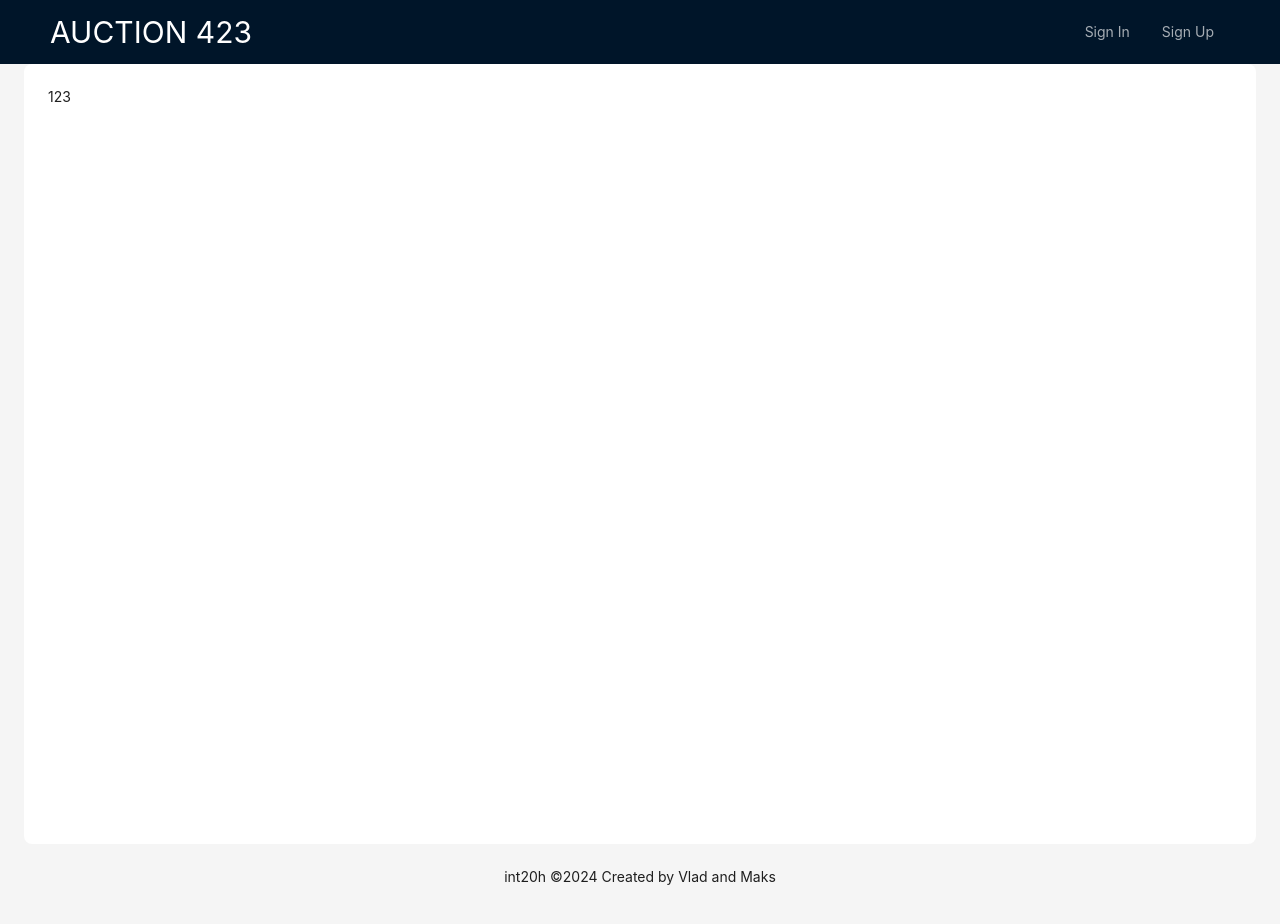
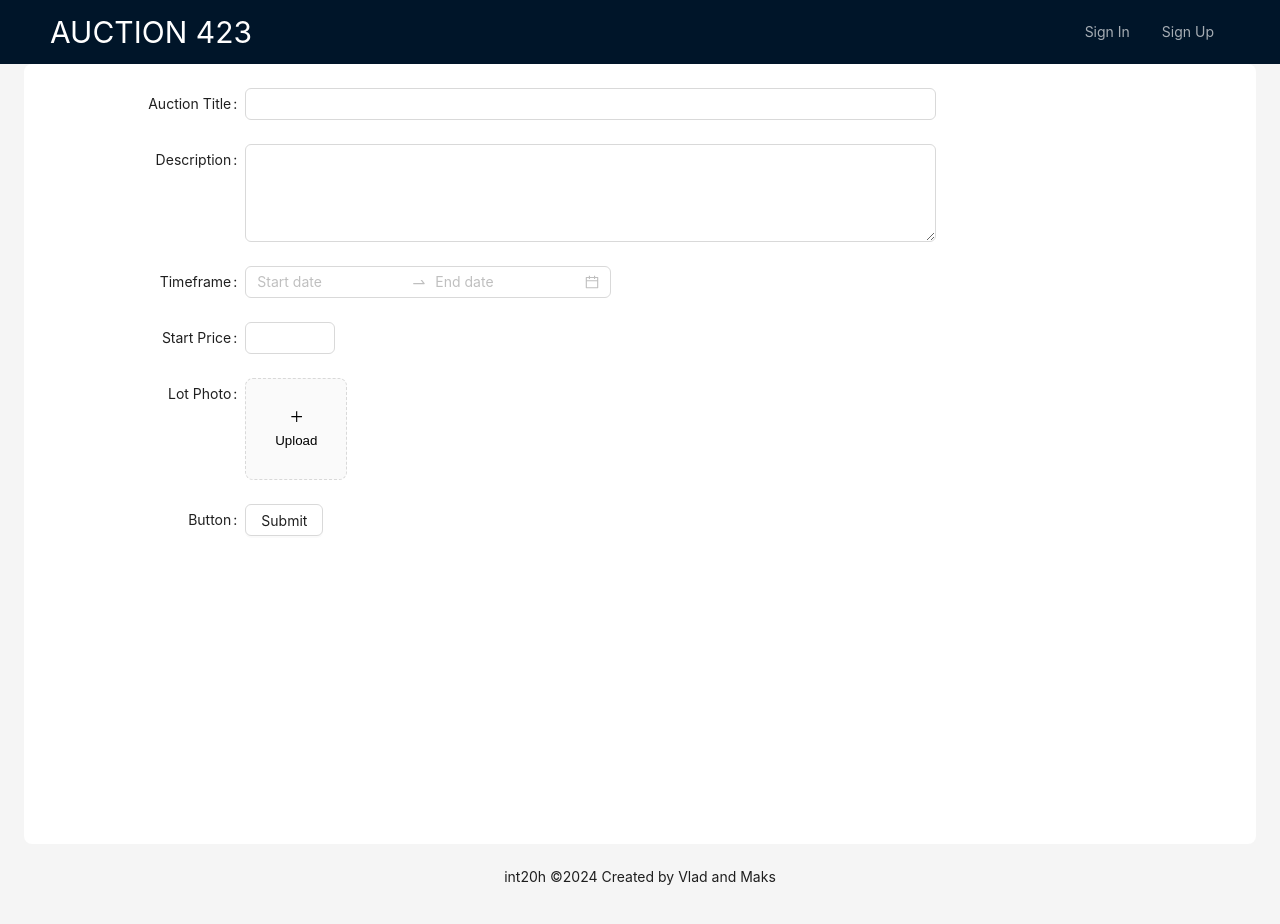
Before and after one commit to EulerCompany/auctionINT20H, a React (Create React App) app in the folder frontend/: page /create in a window 1280 px wide. Shown: the top 924 px of the page. Built offline with nearby package versions, Linux system fonts and the light colour scheme.

Commit message:
Add auction create page initial implementation

```diff
--- a/frontend/src/pages/CreateAuctionPage.jsx
+++ b/frontend/src/pages/CreateAuctionPage.jsx
@@ -1,14 +1,123 @@
 
-import React, { useEffect } from 'react'
 import { LockOutlined, UserOutlined } from '@ant-design/icons'
-import { Button, Form, notification, Input } from 'antd'
 import { NavLink, useNavigate } from 'react-router-dom'
 import { useDispatch, useSelector } from 'react-redux'
-import { isAuth, loginUser } from '../redux/features/auth/authSlice'
+import { isAuth } from '../redux/features/auth/authSlice'
+import { createAuction } from '../redux/features/auction/auctionSlice'
 import { HeaderComponent } from '../components/HeaderComponent.jsx'
 
-export function CreateAuctionPage() {
-    return (
-        <div>123</div>
-    )
-}
+import type { GetProp, UploadFile, UploadProps } from 'antd';
+
+
+import React, { useState } from 'react';
+import { PlusOutlined } from '@ant-design/icons';
+import {
+  Button,
+  DatePicker,
+  Form,
+  Input,
+  InputNumber,
+  Upload,
+} from 'antd';
+
+const { RangePicker } = DatePicker;
+const { TextArea } = Input;
+
+
+export const CreateAuctionPage: React.FC = () => {
+
+
+  const dispatch = useDispatch()
+
+const [form] = Form.useForm();
+  const [fileList, setFileList] = useState([]);
+    function callMe(values) {
+        console.log("I was called")
+        console.log(fileList);
+        fileList.forEach((file) => {
+            const reader = new FileReader();
+            reader.onload = e => {
+                console.log(e.target.result);
+            }
+            reader.readAsText(file);
+        })
+    }
+
+const [uploading, setUploading] = useState(false);
+    const props: UploadProps = {
+        onRemove: (file) => {
+            const index = fileList.indexOf(file);
+            const newFileList = fileList.slice();
+            newFileList.splice(index, 1);
+            setFileList(newFileList);
+        },
+        beforeUpload: (file) => {
+            setFileList([...fileList, file]);
+
+            return false;
+        },
+        fileList,
+        maxCount: 3,
+        listType:"picture-card",
+    };
+    const onFinish = (values) => {
+        console.log(fileList);
+        try {
+            dispatch(createAuction(values))
+        } catch (error) {
+            console.log(error)
+        }
+        console.log('Received values of form: ', values);
+        form.resetFields()
+    };
+  return (
+    <>
+        <Form
+            form={form}
+            onFinish={onFinish}
+            labelCol={{ span: 4 }}
+            wrapperCol={{ span: 14 }}
+            layout="horizontal"
+        >
+        <Form.Item
+            name="title"
+            label="Auction Title">
+            <Input/>
+        </Form.Item>
+        <Form.Item
+            name="description"
+            label="Description"
+        >
+            <TextArea rows={4}/>
+        </Form.Item>
+        <Form.Item
+            name="timeframe"
+            label="Timeframe">
+            <RangePicker />
+        </Form.Item>
+        <Form.Item
+            name="startPrice"
+            label="Start Price">
+          <InputNumber />
+        </Form.Item>
+        <Form.Item
+            label="Lot Photo"
+            name="files"
+            initialValue={fileList}
+        >
+            <Upload
+                {...props}
+            >
+                <button style={{ border: 0, background: 'none' }} type="button">
+                <PlusOutlined />
+                <div style={{ marginTop: 8 }}>Upload</div>
+                </button>
+            </Upload>
+        </Form.Item>
+        <Form.Item label="Button">
+            <Button htmlType="submit">Submit</Button>
+        </Form.Item>
+      </Form>
+    </>
+  );
+};
--- /dev/null
+++ b/frontend/src/redux/features/auction/auctionSlice.js
@@ -0,0 +1,64 @@
+
+import { createSlice, createAsyncThunk } from '@reduxjs/toolkit'
+import axios from '../../../utils/axios'
+
+const initialState = {
+    user: null,
+    token: null,
+    isLoading: false,
+    status: null,
+}
+
+export const createAuction = createAsyncThunk(
+    'auction/createAuction',
+    async ({username, password}) => {
+        try {
+            const { data } = await axios.post('/auction/create', {
+                username,
+                password
+            })
+            // TODO: remove log
+            console.log(data)
+            if(data.token) {
+                window.localStorage.setItem('token', data.token)
+            }
+
+            return data
+
+        } catch (error) {
+            console.log(error)
+        }
+})
+
+export const auctionSlice = createSlice({
+    name: 'auction',
+    initialState,
+    reducers: {
+        logout: (state) => {
+            state.user = null
+            state.token = null
+            state.isLoading = false
+            state.status = null
+        }
+    },
+    extraReducers: builder => {
+        builder.addCase(createAuction.pending, (state) => {
+            state.isLoading = true
+            state.status = null
+        })
+        builder.addCase(createAuction.fulfilled, (state, action) => {
+            state.isLoading = false
+            state.status = action.payload.message
+            state.user = action.payload.user
+            state.token = action.payload.token
+        })
+        builder.addCase(createAuction.rejected, (state, action) => {
+            state.status = action.payload.message
+            state.isLoading = false
+        })
+    },
+})
+
+
+// Why do we need this?
+export default auctionSlice.reducer
```
